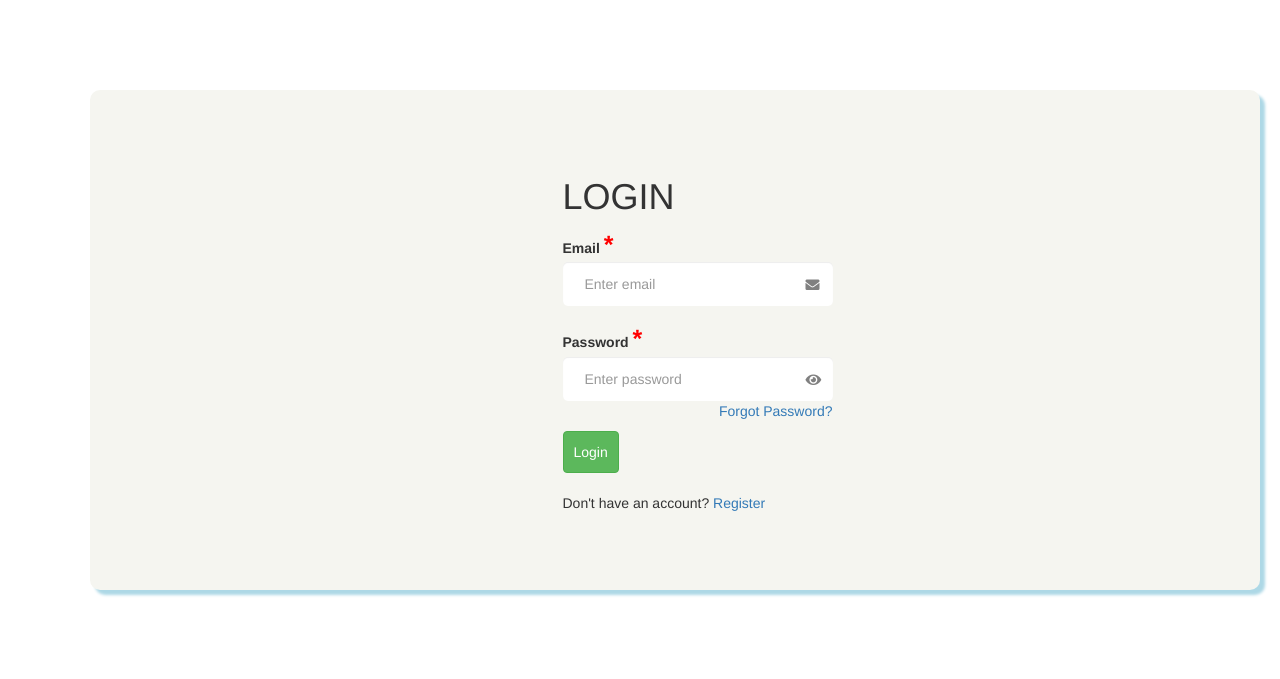
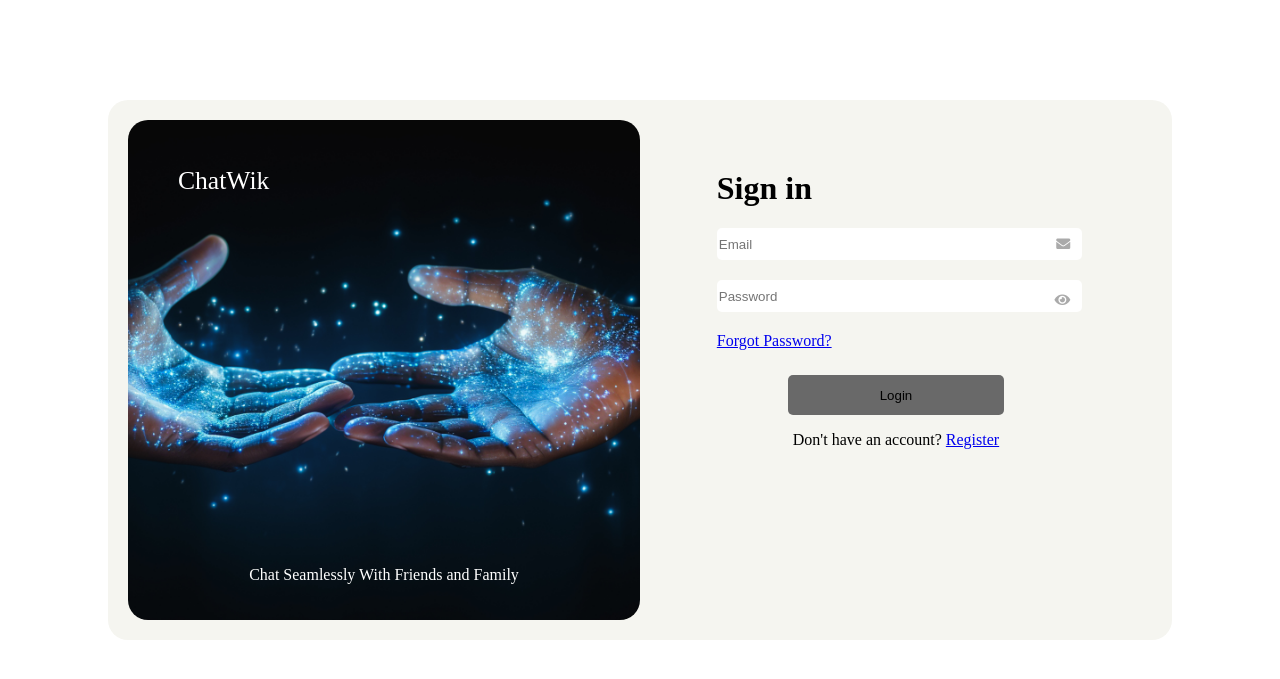
Before and after one commit to Wikki2000/ChatWik, a Flask app: page /ChatWik/v1/auth/login in a window 1280 px wide. Shown: the top 679 px of the page. Run offline with Flask 3, Linux system fonts and the light colour scheme; some libraries are stand-ins or nearby versions.

Commit message:
Login Page 90% done
login page done save for finishing touches

```diff
--- a/ChatWik-v1/app/static/styles/login.css
+++ b/ChatWik-v1/app/static/styles/login.css
@@ -1,69 +1,143 @@
 body{
     margin: 0px;
     padding: 0px;
-}
-.container{
-    display: flex;
-    justify-content: center;
-    align-items: center;
-    height: 500px;
-    margin: 90px;
-    border-radius: 10px;
-    background-color: rgb(245, 245, 240);
-    box-shadow: 5px 5px 3px lightblue;
-}
-.container .form-control{
-    padding: 22px;
-    border: none;
-    border-radius: 5px;
-
-}
-.container .form-group{
-    position: relative;
-    width: 120%;
-}
-button:hover{
-    opacity: 0.7;
-}
-.container .common button{
-    margin-top: 15px;
-    padding: 10px;
-}
-.container .form-group .fa-envelope, .container .form-group .fa-eye{
-    position: absolute;
-    top: 65%;
-    left: 90%;
-    color: grey;
+    box-sizing: border-box;
 }
 
-.form-group .common .forget-pwd{
-    position: relative;
-}
-.container .forget-pwd a{
-    position: absolute;
-    right: 0;
-}
-span{
-    color: red;
-    font-size: 25px;
-}
-
-/* Header Styling */
-div#header {
+.flex {
     display: flex;
-    align-items: center;
-    text-align: center;
     justify-content: space-between;
 }
 
+.entire-box {
+    width: 80%;
+    margin: 100px auto;
+    background-color: rgb(245, 245, 240);
+    border-radius: 20px;
+    padding: 20px;
+}
+
+.cw-description {
+    position: relative;
+    width: 50%;
+    border-radius: 20px;
+    height: 500px;
+}
+
+.cw-description::before {
+    content: "";
+    position: absolute;
+    top: 0;
+    left: 0;
+    width: 100%;
+    height: 100%;
+    background-image: url("../images/hands.jpg");
+    background-size: cover;
+    background-position: center;
+    border-radius: 20px;
+    z-index: 1;
+}
+
+.description-content {
+    position: relative;
+    color: #fff;
+    z-index: 2;
+    height: 100%;
+    width: 100%;
+}
+
+.description-content > p:first-of-type {
+    position: absolute;
+    top: 20px;
+    left: 50px;
+    right: 0;
+    font-size: 1.6rem;
+}
+
+.description-content > p:last-of-type {
+    position: absolute;
+    bottom: 20px;
+    left: 0;
+    right: 0;
+    text-align: center;
+}
+
+.entire-login-box{
+    border-radius: 10px;
+    width: 50%;
+}
+
+.login-box {
+    width: 70%;
+    margin: 50px auto;
+}
+
+.form-group {
+    position: relative;
+}
+
+input {
+    border-radius: 5px;
+    border: none;
+}
+
+.form-group input {
+    padding-right: 5px;
+    width: 100%;
+    margin-bottom: 20px;
+    height: 30px;
+}
+
+input[type="password"]::-ms-reveal,
+input[type="password"]::-webkit-reveal-button,
+input[type="password"]::-moz-credentials-management-field {
+    display: none;
+}
+
+.fa-envelope {
+    position: absolute;
+    right: 5px;
+    top: 30%;
+    transform: translateY(-50%);
+    font-size: 14px;
+    color: #aaa;
+}
+
+.fa-eye {
+    position: absolute;
+    right: 5px;
+    top: 10%;
+    transform: translateY(-50%);
+    cursor: pointer;
+    font-size: 14px;
+    color: #aaa;
+}
+
+.forget-pwd {
+    margin-bottom: 25px;
+}
+
+.submit-button {
+    text-align: center;
+}
+
+button {
+    width: 60%;
+    background-color: dimgrey;
+    border-radius: 5px;
+    border: none;
+    height: 40px;
+    cursor: pointer;
+}
+
 /* API Status Styling */
-#api-status {
+/* #api-status {
     height: 30px;
     width: 30px;
     border-radius: 100%;
 }
 #api-status.available {
     background-color: lightgrey;
-}
-.container .common .alert {
-}
+} */
+/* .container .common .alert {
+} */
--- a/ChatWik-v1/app/templates/login.html
+++ b/ChatWik-v1/app/templates/login.html
@@ -5,45 +5,61 @@
         <meta name="viewport" content="width=device-width, initial-scale=1.0">
 	<!----------------------------------------StyleSheet------------------------------------>
         <link rel="stylesheet" href="https://cdnjs.cloudflare.com/ajax/libs/font-awesome/5.15.4/css/all.min.css"/>
-        <link rel="stylesheet" href="https://maxcdn.bootstrapcdn.com/bootstrap/3.4.1/css/bootstrap.min.css">
+        <!-- <link rel="stylesheet" href="https://maxcdn.bootstrapcdn.com/bootstrap/3.4.1/css/bootstrap.min.css"> -->
         <link rel="stylesheet" href="../static/styles/login.css">
 	<!-------------------------------------JavaScript------------------------------------>
 	<script src="https://code.jquery.com/jquery-3.2.1.min.js"></script>
-        <script src="https://maxcdn.bootstrapcdn.com/bootstrap/3.4.1/js/bootstrap.min.js"></script>
+        <!-- <script src="https://maxcdn.bootstrapcdn.com/bootstrap/3.4.1/js/bootstrap.min.js"></script> -->
 	<script type="module" src="../static/scripts/login.js"></script>
         <title>Login</title>
     </head>
     <body>
-        <div class="container">
+        <div class="entire-box flex">
+            <div class="cw-description">
+                <div class="description-content">
+                    <p>ChatWik</p>
+                    <p>Chat Seamlessly With Friends and Family</p>
+                </div>
+            </div>
+
+            <div class="entire-login-box">
+                <div class="login-box">
                     <form action="{{ url_for('login') }}" method="POST">
                         <div class="common" id="header">
-                    <h1>LOGIN</h1>
+                            <h1>Sign in</h1>
                             <div id="api-status"></div>
                         </div>
                         <div class="form-group common">
-                    <strong>Email <span>*</span></strong>
-                    <input class="form-control" placeholder="Enter email" type="email" id="email" name="email" required>
+                            <input class="form-control" placeholder="Email" type="email" id="email" name="email" required>
                             <i class="fas fa-envelope"></i>
                         </div>
-                <div class="form-group common forget-pwd">
-                    <strong>Password <span>*</span></strong>
-                    <input class="form-control" placeholder="Enter password" type="password" id="password" name="password" required>
+                        <div class="form-group common">
+                            <input class="form-control" placeholder="Password" type="password" id="password" name="password" required>
                             <p class="fas fa-2 fa-eye" id="passwordIconId"></p>
+                        </div>
+
+                        <div class="common forget-pwd">
                             <a href="forget_pwd.html">Forgot Password?</a>
                         </div>
-                <div class="common">
-                    <button type="submit" class="btn btn-success">Login</button><br><br>
-                    <p>Don't have an account? <a href="{{ url_for('register') }}">Register</a></p>
-                    {% with message = get_flashed_messages() %}
+                        <div class="common submit-button">
+                            <button type="submit" class="btn btn-success">Login</button>
+                            <br>
+                            <p>Don't have an account? <a href="registration.html">Register</a></p>
+                            <!-- {% with message = get_flashed_messages() %}
                                 {% if message %}
                                     <div class="alert alert-danger fade-in alert-dismissible">
                                         <a href="#" class="close" data-dismiss="alert" aria-label="close">&times;</a>
                                         <strong>Error!</strong> {{ message[0] }}
                                     </div>
                                 {% endif %}
-                    {% endwith %}
+                            {% endwith %} -->
                         </div>
                     </form>
                 </div>
+
+            </div>
+        </div>
+
+
     </body>
 </html>
```
Also changed, not shown: ChatWik-v1/app/static/styles/registration.css (+0 -7 lines). Lines whose indentation alone changed are shown as unchanged.
